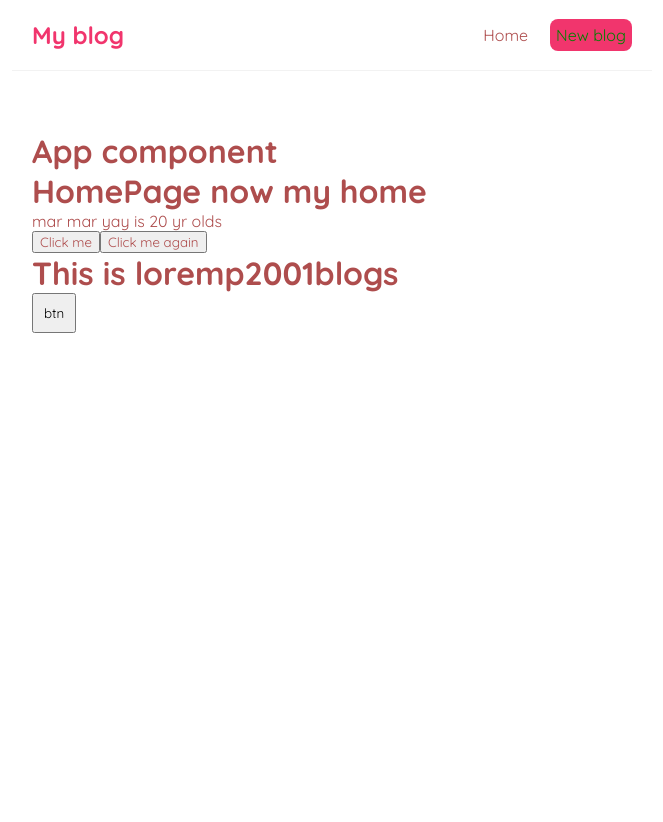
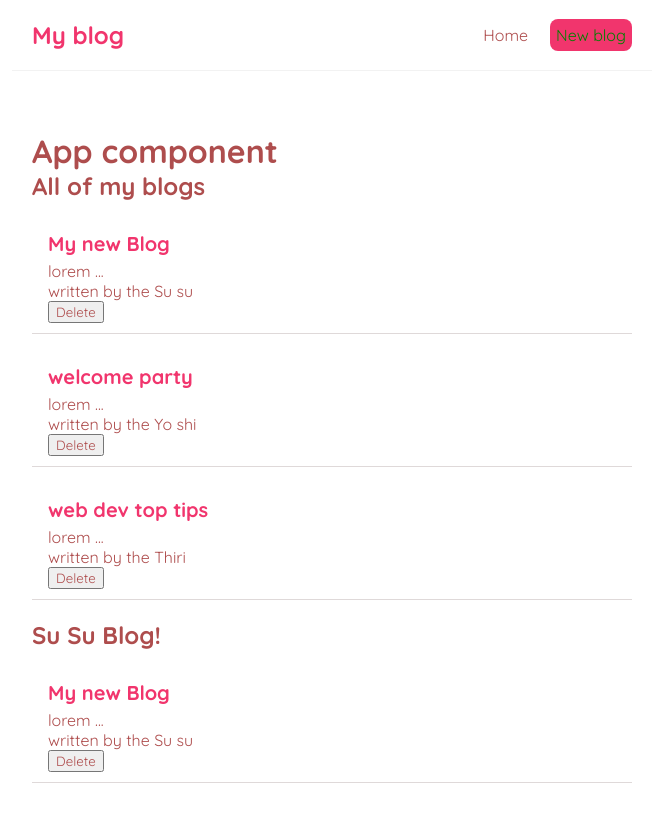
Before and after one commit to cammi500/blog_example-of-react, a React (Create React App) app: page / in a window 1280 px wide. Shown: the top 822 px of the page, without its empty margins (308-971 px from the left). Before the commit the page ends 800 px from the top, so only its background shows below. Built offline with nearby package versions, Linux system fonts and the light colour scheme.

Commit message:
[props].map.filter

```diff
--- a/src/App.js
+++ b/src/App.js
@@ -2,7 +2,7 @@
 
 import Navbar from './Navbar';
 import Home from './Home';
-import Blog from './Blog';
+
 
 function App() {
   const title ='welcome to my application'
@@ -14,7 +14,7 @@ function App() {
       <div className="content">
         <h1>App component</h1>
         <Home/>
-        <Blog/>
+
 
         {/* <h3>{title}</h3>
         <p>likes{like}</p>
--- /dev/null
+++ b/src/BlogList.js
@@ -0,0 +1,24 @@
+//props
+const BlogList = ({blogs,title,handelDelete}) => {
+    // const blogs =props.blogs;
+    // const title =props.title;
+
+
+    return (
+        <div className="blog-list">
+            <h2>{title}</h2>
+            {blogs.map((blog) => (
+        <div className="blog-preview" key={blog.id}>
+          <h2>
+            {blog.title}
+          </h2>
+          <p>{blog.body}</p>
+          <p>written by  the {blog.author}</p>
+          <button onClick={()=>handelDelete(blog.id)}>Delete</button>
+        </div>
+      ))}
+        </div>
+    );
+}
+
+export default BlogList;
--- a/src/Home.js
+++ b/src/Home.js
@@ -1,28 +1,52 @@
-import { useState } from "react";
+// import { useState } from "react";
+// import Blog from './Blog';
+
+// const Home = () => {
+//  //hook useState
+//    const [name,setName] = useState('mar mar yay');
+//    const [age,setAge] = useState('20')
+//    //click on handleClick function
+//   const handleClick = () =>{
+//    setName('lu lunar')
+//    setAge('30')
+//   }
+//   const handleClickAgain = (name) =>{
+//     console.log('hello  '+ name );
+//   }
 
 
+//     return (
+//         <div className="home">
+//           <Blog/>
+//             <h1>HomePage now my home</h1>
+//             <p>{name} is {age} yr olds</p>
+//             <button onClick={handleClick}>Click me</button>
+//             <button onClick={handleClickAgain('maria')}> Click me again</button>
+//         </div>
+//      );
+// }
+
+// export default Home;
+import { useState } from "react";
+import BlogList from "./BlogList";
 const Home = () => {
- //hook useState
-   const [name,setName] = useState('mar mar yay');
-   const [age,setAge] = useState('20')
-   //click on handleClick function
-  const handleClick = () =>{
-   setName('lu lunar')
-   setAge('30')
-  }
-  const handleClickAgain = (name) =>{
-    console.log('hello  '+ name );
-  }
+  //outting list
+   const [blogs,setBlogs] = useState([
+    {title:'My new Blog',body :'lorem ... ',author:'Su su',id:1},
+    {title:'welcome party',body :'lorem ... ',author:'Yo shi',id:2},
+    {title:'web  dev top tips',body :'lorem ... ',author:'Thiri',id:3}
+   ]);
 
-
-    return (
-        <div className="home">
-            <h1>HomePage now my home</h1>
-            <p>{name} is {age} yr olds</p>
-            <button onClick={handleClick}>Click me</button>
-            <button onClick={handleClickAgain('maria')}> Click me again</button>
-        </div>
-     );
+   const handelDelete = (id) => {
+      const newBlogs = blogs.filter(blog => blog.id !== id);
+      setBlogs(newBlogs);
+   }
+  return (
+    <div className="home">
+      <BlogList blogs={blogs} title="All of my blogs" handelDelete={handelDelete}/>
+      <BlogList blogs={blogs.filter((blog) => blog.author === 'Su su')} title="Su Su Blog!" handelDelete={handelDelete}/>
+    </div>
+   );
 }
 
 export default Home;
--- a/src/index.css
+++ b/src/index.css
@@ -33,3 +33,17 @@
   margin: 40px auto;
   padding: 20px;
 }
+/* blog preview */
+.blog-preview{
+  padding: 10px 16px;
+  margin: 20px 0;
+  border-bottom: 1px solid #dfd9d9;
+}
+.blog-preview:hover{
+  box-shadow: 1px 3px 5px rgba(0,0,0,0.1);
+}
+.blog-preview h2 {
+font-size: 20px;
+color: #f1356d;
+margin-bottom: 5px;
+}
```
